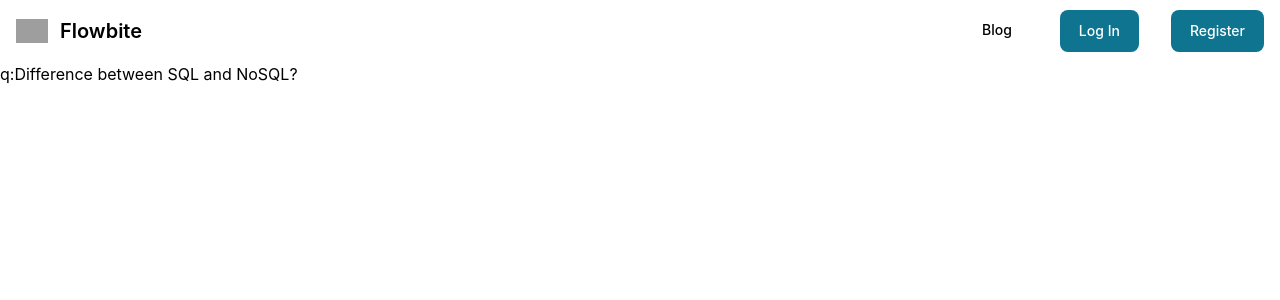
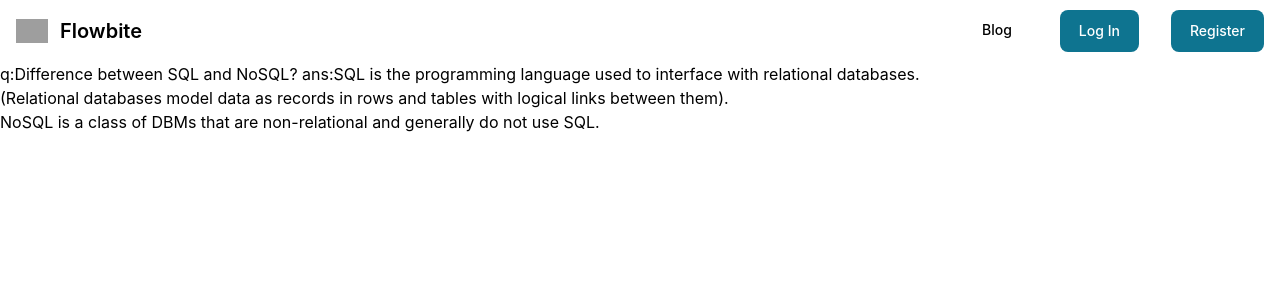
Before and after one commit to MhSolyman/your-food-client, a React (Create React App) app: page /blog in a window 1280 px wide. Shown: the top 300 px of the page. Built offline with nearby package versions, Linux system fonts and the light colour scheme; no server answers; grey boxes are pictures that could not be loaded.

Commit message:
add 1st q and ans 2nd q

```diff
--- a/src/Pages/Blog/Blog.js
+++ b/src/Pages/Blog/Blog.js
@@ -4,6 +4,9 @@
     return (
         <div>
           q:Difference between SQL and NoSQL?
+          ans:SQL is the programming language used to interface with relational databases. <br />
+           (Relational databases model data as records in rows and tables with logical links between them). <br />
+           NoSQL is a class of DBMs that are non-relational and generally do not use SQL.
         </div>
     );
 };
```
